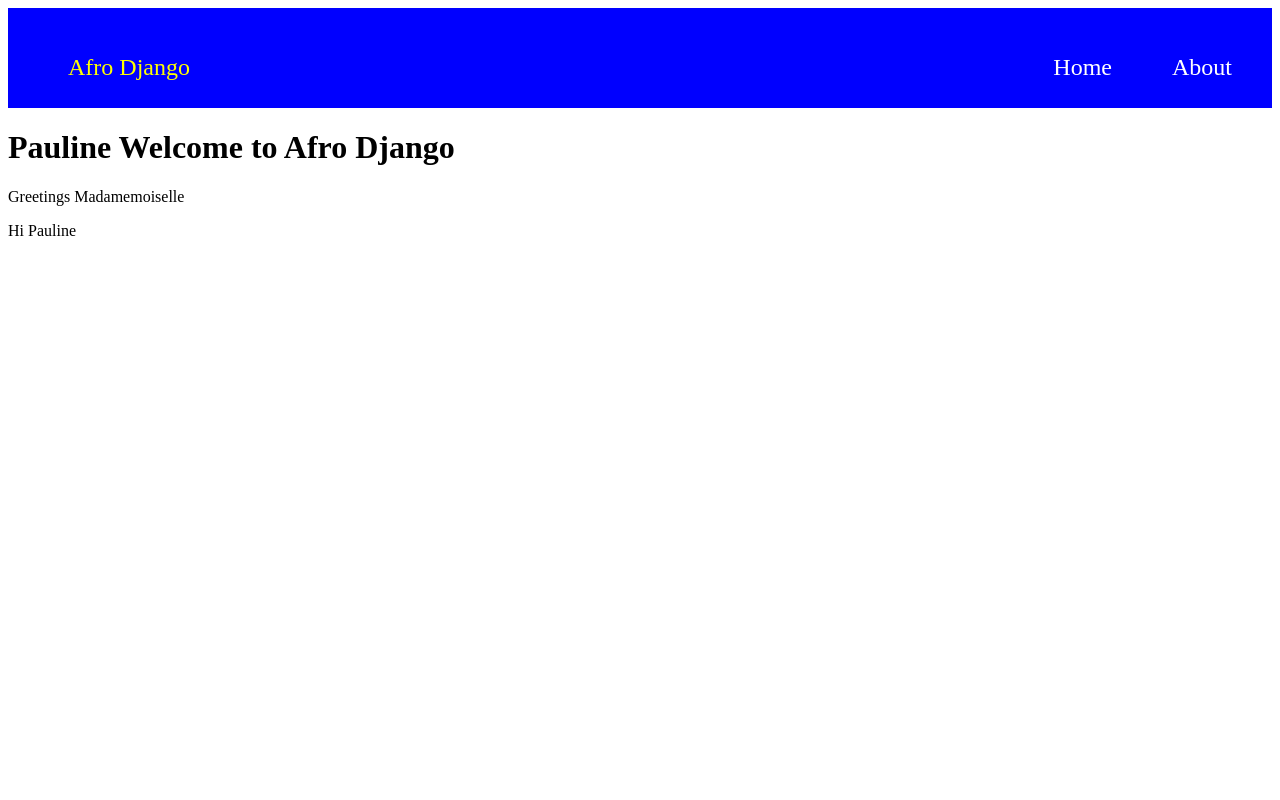
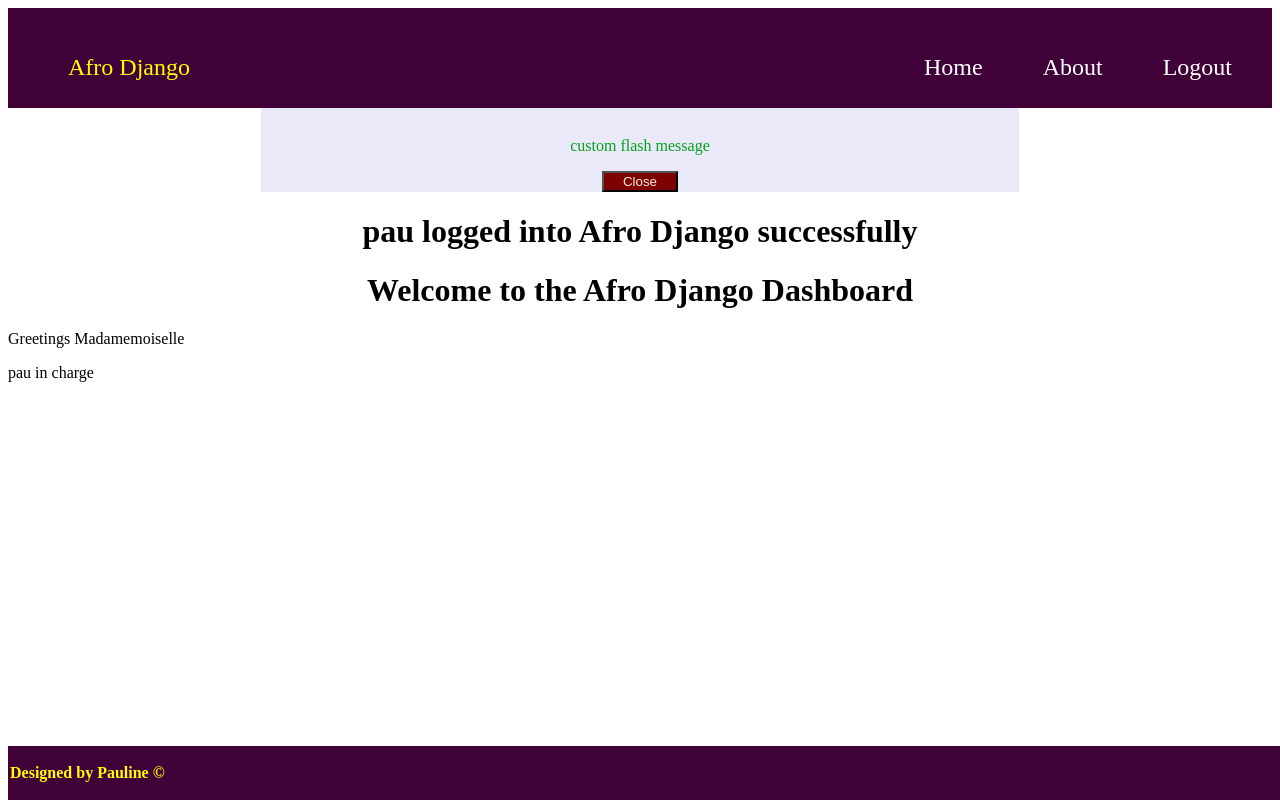
Before and after one commit to pktpaulie/afro_django, a Django app: page / in a window 1280 px wide. Run offline with Django 4.2, Linux system fonts and the light colour scheme; a user stored in the database is signed in.

Commit message:
CREATE BASE TEMPLATE AND CUSTOM FLASH MESSAGES Adding base template and extending to other templates Adding flash messages

```diff
--- a/afro_dj/afro_dtl/static/css/dtl.css
+++ b/afro_dj/afro_dtl/static/css/dtl.css
@@ -1,10 +1,11 @@
 header{
-    background-color: blue;
+    background-color: rgb(64, 1, 57);
     color: white;
     min-height: 70px;
     padding-top: 30px;
 
 }
+
 
 .navlink{
     float: right;
@@ -48,13 +49,60 @@ header a{
 
 }
 
-#reg_form {
-    width: 80%;
+#reg_form #login_form {
+    width: 60%;
     padding: 15px;
+    margin-top: 5%;
+    padding-top: 35%;
+    padding-bottom: 5%;
 }
 
-#signupbtn{
+#page_content h1{
+    text-align: center;
+
+}
+
+#signupbtn #loginbtn{
     width: 30%;
-    background-color: blue;
+    background-color: rgb(64, 1, 57);
     color: white;
 }
+
+footer {
+    display: flex;
+    text-align: center;
+    bottom: 0;
+    position: absolute;
+    /* position: relative; */
+    width: 100%;
+    background: rgb(64, 1, 57);
+    height: 50px;
+    padding: 2px;
+    justify-content: space-between;
+}
+
+#footer_text p{
+    text-align: center;
+    padding-left: 50%;
+    color: white;
+}
+
+#my_text {
+    color: yellow;
+}
+#close_btn{
+    width: 10%;
+    color: antiquewhite;
+    background: white;
+    background-color: rgb(125, 3, 3);
+}
+
+
+#flash_message{
+    color: rgb(4, 161, 25);
+    background: rgb(233, 233, 249);
+    text-align: center;
+    width: 60%;
+    margin-left: 20%;
+    padding-top: 1%;
+}
--- a/afro_dj/afro_dtl/templates/base.html
+++ b/afro_dj/afro_dtl/templates/base.html
@@ -13,38 +13,49 @@
                 <ul>
                     <li id="logo">{{ p_title }}</li>
                     {% if user.is_authenticated %}
-                      <li class="navlink">{{ user.name }}</li>
+                    <li class="navlink"><a href="{% url 'logout_user' %}">Logout</a></li>
+                      <li class="navlink"><a href="{% url 'index' %}">About</a></li>
+                    <li class="navlink"><a href="{% url 'index' %}">Home</a></li>
                     {% else %}
-                      <li class="navlink">Register</li>
-                      <li class="navlink">Login</li>
+                      <li class="navlink"><a href="{% url 'register' %}">Register</a></li>
+                      <li class="navlink"><a href="{% url 'login_page' %}">Login</a></li>
                     {% endif %}
-                    <li class="navlink">About</li>
-                    <li class="navlink">Home</li>
+
 
                 </ul>
             </nav>
         </header>
-            {% if p_title %}
-            <h1>{{ username }} Welcome to {{ p_title }}</h1>
-            {% endif %}
-
-            {% if gender == 'Male' %}
-              <p>Greetings Sir</p>
-            {% else %}
-              <p>Greetings Madamemoiselle</p>
-            {% endif %}
-
-            {% if username == 'Pauline' %}
-              <p>Hi Pauline</p>
-            {% elif username == 'Mariam' %}
-              <p>Hi Mariam</p>
-            {% else %}
-              <p>Wot now</p>
-            {% endif %}
-        <footer>
+        <div id="page_content">
 
 
-        </footer>
+          {% if user.is_authenticated %}
+            {% with messages='custom flash message' %}
+              {% if messages %}
+                <div id="flash_message">
+                  <p class="messages">{{ messages }}</p>
+                  <button id="close_btn">Close</button>
+                </div>
+              {% endif %}
+            {% endwith %}
+            <h1>{{ username }} logged into {{ p_title }} successfully</h1>
+          {% endif %}
+
+
+          {% block content %}
+          <!-- This is where the content on the child page will be injected -->
+          {% endblock %}
+        </div>
+
+
+
+
     </body>
+    <footer>
+      <!-- <div id="footer_text">
+        <p><b>Designed by Pauline &copy; </b></p>
+      </div> -->
+      <p id="footer_text" class="my_text" style="color: yellow;"><b>Designed by Pauline &copy; </b></p>
+
+    </footer>
 
 </html>
--- a/afro_dj/afro_dtl/templates/index.html
+++ b/afro_dj/afro_dtl/templates/index.html
@@ -1,32 +1,12 @@
+{% extends 'base.html' %}
+{% block content %}
 {% load static %}
 
-<!DOCTYPE html>
-    <head>
-        <title></title>
-        <meta charset="UTF-8">
-        <link rel="stylesheet" href="{% static 'css/dtl.css' %}">
-        <script src=""></script>
-    </head>
-    <body>
-        <header>
-            <nav>
-                <ul>
-                    <li id="logo">{{ p_title }}</li>
 {% if user.is_authenticated %}
-                      <li class="navlink">{{ user.name }}</li>
+  <h1>Welcome to the {{ p_title }} Dashboard</h1>
 {% else %}
-                      <li class="navlink"><a href="{% url 'register' %}">Register</a></li>
-                      <li class="navlink">Login</li>
+  <h1>{{ author }} Welcome to the {{ p_title }} Landing Page</h1>
 {% endif %}
-                    <li class="navlink">About</li>
-                    <li class="navlink">Home</li>
-
-                </ul>
-            </nav>
-        </header>
-            <!-- {% if p_title %} -->
-            <h1>{{ username }} Welcome to {{ p_title }}</h1>
-            <!-- {% endif %}   -->
 
 {% if gender == 'Male' %}
   <p>Greetings Sir</p>
@@ -34,17 +14,13 @@
   <p>Greetings Madamemoiselle</p>
 {% endif %}
 
-            {% if username == 'Pauline' %}
-              <p>Hi Pauline</p>
-            {% elif username == 'Mariam' %}
-              <p>Hi Mariam</p>
+{% if author %}
+  <p>Thank you {{ author }} for writing this code</p>
 {% else %}
-              <p>Wot now</p>
+  <p>{{ username }} in charge</p>
 {% endif %}
-        <footer>
 
 
-        </footer>
-    </body>
 
-</html>
+
+{% endblock %}
--- a/afro_dj/afro_dtl/urls.py
+++ b/afro_dj/afro_dtl/urls.py
@@ -1,9 +1,12 @@
 from django.urls import path
 from . import views
-
+from django.contrib.auth import views as auth_views
 
 urlpatterns = [
     path('', views.index, name='index'),
     path('register/', views.register, name='register'),
-    path('registration/', views.registration, name='registration')
+    path('registration/', views.registration, name='registration'),
+    path('login_user/', views.login_user, name = 'login_user'),
+    path('login_page/', views.login_page, name = 'login_page'),
+    path('logout_user/', views.logout_user, name = 'logout_user'),
 ]
--- a/afro_dj/afro_dtl/views.py
+++ b/afro_dj/afro_dtl/views.py
@@ -1,26 +1,98 @@
-from django.shortcuts import render
-from django.contrib.auth import authenticate, login, logout
-
+from django.shortcuts import render, redirect
+from django.contrib.auth import authenticate, login as auth_login, logout as auth_logout
+from django.contrib.auth.decorators import login_required
+from .models import UserAccount
+from django.contrib.auth.models import User
 
 def index(request):
     p_title = 'Afro Django'
-    username = 'Pauline'
-    gender = 'Female'
-    return render(
-        request,
-        'index.html',
-        {'p_title': p_title,
-         'username': username,
-         'gender': gender})
+
+    if request.user.is_authenticated:
+        username = request.user.username
+        context = {
+            'p_title': p_title,
+            'username': username,
+        }
+        return render(
+            request,
+            'index.html',
+            context=context)
+    else:
+        author = 'Pauline'
+        gender = 'Female'
+        context = {
+            'p_title': p_title,
+            'author': author,
+            'gender': gender,
+        }
+        return render(request, 'index.html', context=context)
 
 def register(request):
     return render(request, 'register.html')
 
 def registration(request):
-    username = request.POST['username']
-    email = request.POST['email']
+    user_name = request.POST['username']
+    email = request.POST['user_email']
     password = request.POST['password']
     gender = request.POST['gender']
-    user_details = [username, email, password, gender]
+    user_details = [user_name, email, password, gender]
     print(user_details)
-    return render(request, 'index.html', {'username': username})
+    if User.objects.filter(username=user_name).first():
+        print(user_name + ' already exists')
+        return render(request, 'login.html')
+    else:
+        user = User.objects.create_user(user_name, email, password)
+        return render(request, 'login.html')
+
+    #return render(request, 'index.html', {'username': username})
+
+def login_user(request):
+    user_name = request.POST['username']
+    pwd = request.POST['password']
+    if User.objects.filter(username=user_name):
+        print(user_name + ' already exists')
+        logged_user = authenticate(request, username=user_name, password=pwd)
+        if logged_user is not None:
+            #login the user
+            auth_login(request, logged_user)
+            print(user_name + ' ' + 'logged in successfully')
+            return redirect('index')
+        else:
+            # where authentication has failed/ user credentials do not exist
+            return render(request, 'login.html')
+    else:
+        print('User credentials do not exist')
+        return render(request, 'login.html')
+
+
+
+def login_page(request):
+    return render(request, 'login.html')
+
+
+'''
+if request=='POST':
+        user_name = request.POST['username']
+        pwd = request.POST['password']
+        if User.objects.filter(username=user_name).first():
+            print(user_name + ' already exists')
+            logged_user = authenticate(request, username=user_name, password=pwd)
+            if logged_user is not None:
+                #login the user
+                auth_login(request, logged_user)
+                print(user_name + ' ' + 'logged in successfully')
+                return redirect('index/')
+            else:
+                # where authentication has failed/ user credentials do not exist
+                return render(request, 'login.html')
+        else:
+            print('User credentials do not exist')
+            return render(request, 'login.html')
+    else:
+        pass
+'''
+
+@login_required
+def logout_user(request):
+    auth_logout(request)
+    return redirect('login_page')
```
Also changed, not shown: afro_dj/afro_dtl/templates/login.html (+20 -0 lines), afro_dj/afro_dtl/templates/register.html (+10 -33 lines), afro_dj/db.sqlite3. Lines whose indentation alone changed are shown as unchanged.
